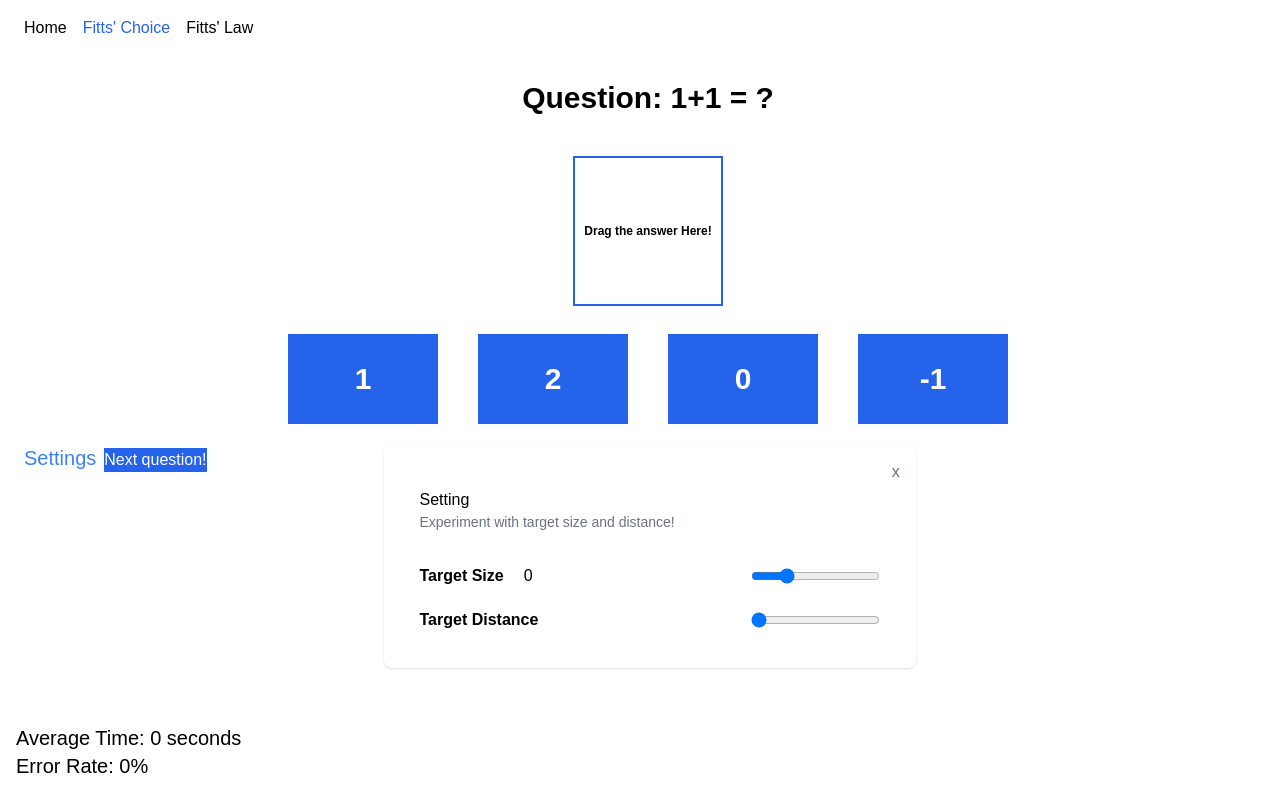
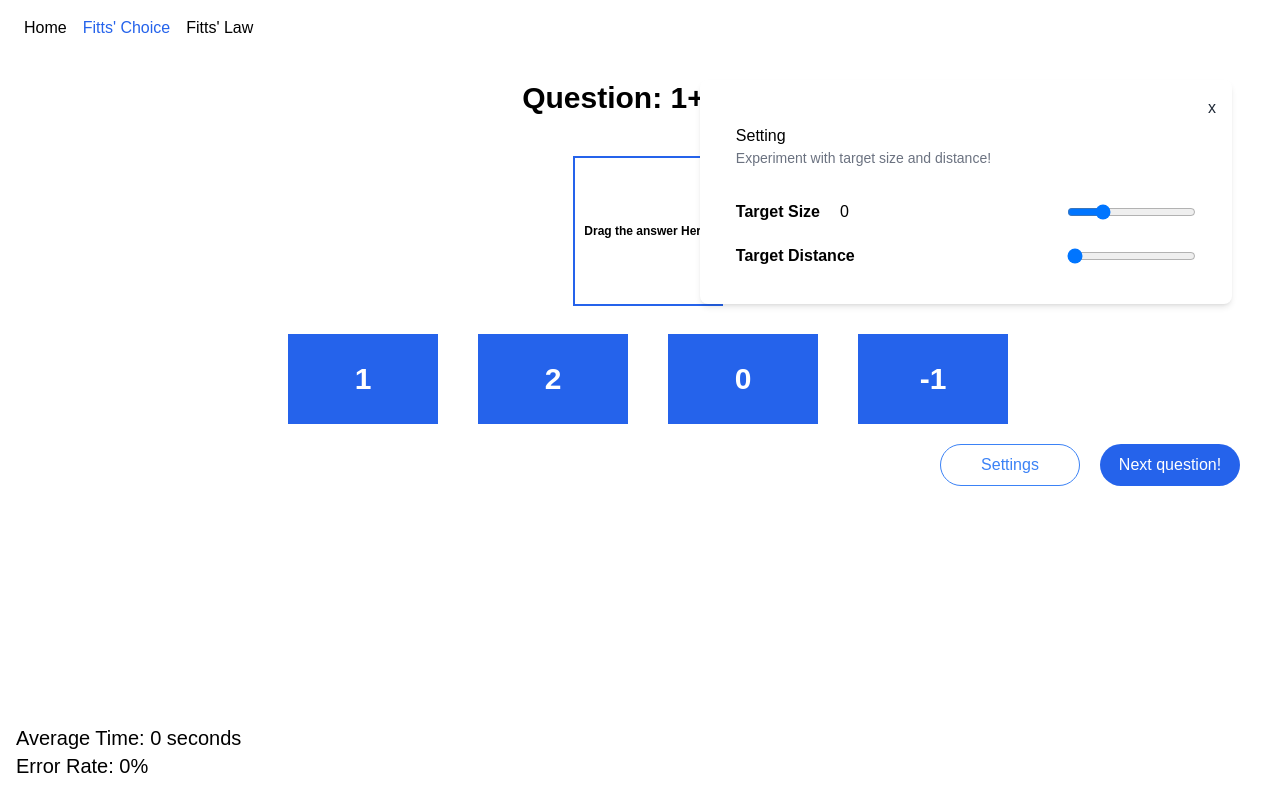
Before and after one commit to GlockTian/fitts_choice, a Next.js app: page /dnd/0 in a window 1280 px wide. Both pictures are taken after a click on the button "Settings". Built offline with nearby package versions, Linux system fonts and the light colour scheme.

Commit message:
Update [id].js

```diff
--- a/pages/dnd/[id].js
+++ b/pages/dnd/[id].js
@@ -24,7 +24,7 @@ export default function Dnd(props) {
   const [openedSetting, setOpenedSetting] = useState(false);
   const next = "/dnd/" + questions[num].nextId.toString();
 
-  const updateSelection = (index, item) => {
+  const updateSelection = (item, index) => {
     // mocking for answers
     setAnswer(item);
   };
@@ -49,6 +49,54 @@ export default function Dnd(props) {
   return (
     <div>
       <Loading />
+      {openedSetting && (
+        <div className="fixed z-50 flex items-center justify-end w-[95vw] pointer-events-none">
+          <div className="">
+            <div className="relative p-4 bg-white rounded-lg shadow-md pointer-events-auto">
+              <div>
+                <button
+                  className="w-full text-gray-800 text-end"
+                  onClick={() => setOpenedSetting(false)}
+                >
+                  x
+                </button>
+                <div className="px-5 pt-1 pb-5">
+                  <h1>Setting</h1>
+                  <p className="text-sm text-gray-500">
+                    Experiment with target size and distance!
+                  </p>
+                  <div className="flex flex-row items-center justify-between gap-5 mt-8">
+                    <p className="font-semibold">Target Size</p>
+                    <input
+                      type="number"
+                      value={position}
+                      onChange={setPosition}
+                    />
+                    <input
+                      type="range"
+                      min="0"
+                      max="80"
+                      value={size}
+                      onChange={(e) => setSize(e.target.value)}
+                    />
+                  </div>
+                  {/* tailwind center horizontally and vertically  */}
+                  <div className="flex flex-row items-center justify-between gap-5 mt-5">
+                    <p className="font-semibold">Target Distance</p>
+                    <input
+                      type="range"
+                      min="0"
+                      max="80"
+                      value={position}
+                      onChange={(e) => setPosition(e.target.value)}
+                    />
+                  </div>
+                </div>
+              </div>
+            </div>
+          </div>
+        </div>
+      )}
       <div className="my-10 text-3xl font-bold text-center">
         Question: {questions[num].title}
       </div>
@@ -67,7 +115,10 @@ export default function Dnd(props) {
           <div className="flex justify-center">
             {allOptions.map((item, index) => (
               <React.Fragment key={index}>
-                <div className="p-5">
+                <div
+                  className="p-5"
+                  style={{ opacity: answer !== index ? 100 : 0 }}
+                >
                   <Box
                     index={index}
                     content={item}
@@ -85,55 +136,19 @@ export default function Dnd(props) {
         </div>
       </DndProvider>
 
-      {openedSetting && (
-        <div className="absolute fixed z-50 flex items-center justify-center w-[99vw]">
-          <div className="">
-            <div className="relative p-4 bg-white rounded-lg shadow">
-              <div
-              // opened={openedSetting}
-              // onClose={() => setOpenedSetting(false)}
-              // title="Setting"
-              >
-                <button
-                  className="w-full text-gray-500 text-end"
-                  onClick={() => setOpenedSetting(false)}
-                >
-                  x
-                </button>
-                <div className="px-5 pt-1 pb-5">
-                  <h1>Setting</h1>
-                  <p className="text-sm text-gray-500">
-                    Experiment with target size and distance!
-                  </p>
-                  <div className="flex flex-row items-center justify-between gap-5 mt-8">
-                    <p className="font-semibold">Target Size</p>
-                    <input type="number" value={position} onChange={setPosition} />
-                    <input type="range" min="0" max="80" value={size} onChange={(e)=>setSize(e.target.value)} />
-                  </div>
-                  {/* tailwind center horizontally and vertically  */}
-                  <div className="flex flex-row items-center justify-between gap-5 mt-5">
-                    <p className="font-semibold">Target Distance</p>
-                    <input type="range" min="0" max="80" value={position} onChange={(e)=>setPosition(e.target.value)} />
-                    {/* labelAlwaysOn
-            value={position}
-            onChange={setPosition}
-            max={50}
-            className="w-1/2 " */}
-                  </div>
-                </div>
-              </div>
-            </div>
+      <div className="flex justify-end w-full">
+        <button color="gray" radius="xl" onClick={() => setOpenedSetting(true)}>
+          <div
+            className="px-3 py-2 text-blue-500 border border-blue-500 rounded-full text-md"
+            style={{ width: 140 }}
+          >
+            Settings
           </div>
-        </div>
-      )}
-
-      <div>
-        <button color="gray" radius="xl" onClick={() => setOpenedSetting(true)}>
-          <div className="px-2 text-xl text-blue-500">Settings</div>
         </button>
         <button
           radius="xl"
-          className="primary"
+          className="px-3 py-2 ml-5 mr-10 rounded-full text-md primary"
+          style={{ width: 140 }}
           onClick={() => router.push(next)}
         >
           Next question!
```
